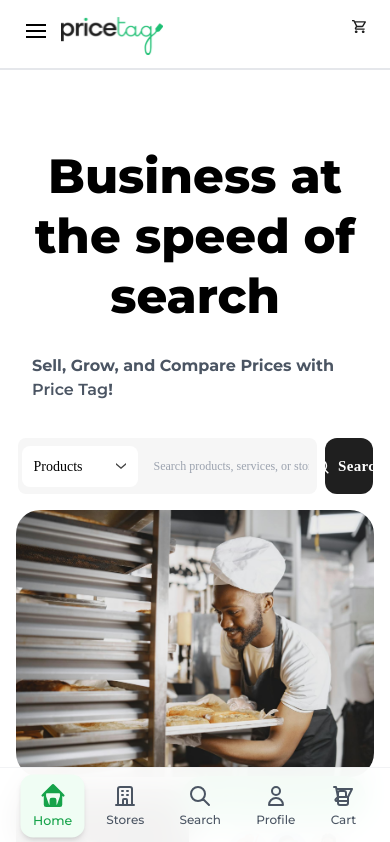
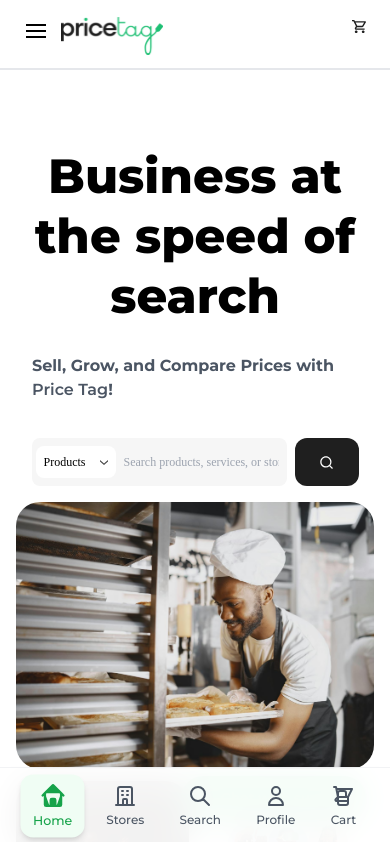
Before and after one commit to price-tag-tech/pricetag-frontend, a React (Create React App) app: page / in a window 390 px wide. Shown: the top 842 px of the page. Built offline with nearby package versions, Linux system fonts and the light colour scheme.

Commit message:
make search component more responsive

```diff
--- a/src/components/common/SearchBar.tsx
+++ b/src/components/common/SearchBar.tsx
@@ -29,25 +29,25 @@ const SearchBar: React.FC<SearchBarProps> = ({
   };
 
   return (
-    <div className="flex justify-center items-start w-full max-w-[595px] h-14">
+    <div className="flex justify-center items-start w-full max-w-[595px] gap-2">
       {/* Main search area */}
-      <div className="relative flex items-center w-[457px] h-14 rounded-lg bg-[#f6f6f6]">
+      <div className="relative flex items-center flex-1 h-12 sm:h-14 rounded-lg bg-[#f6f6f6]">
         {/* Category selector dropdown */}
         <div className="relative flex items-center h-full ml-1">
           <button
             onClick={toggleDropdown}
-            className="flex items-center justify-between w-[7.25rem] h-[2.5625rem] rounded-lg bg-white px-3 focus:outline-none"
+            className="flex items-center justify-between w-20 sm:w-[7.25rem] h-8 sm:h-[2.5625rem] rounded-lg bg-white px-2 sm:px-3 focus:outline-none"
           >
-            <span className="text-black font-['Poppins'] text-sm font-medium leading-normal">
+            <span className="text-black font-['Poppins'] text-xs sm:text-sm font-medium leading-normal truncate">
               {selectedCategory}
             </span>
             <svg
-              width={10}
-              height={6}
+              width={8}
+              height={5}
               viewBox="0 0 10 6"
               fill="none"
               xmlns="http://www.w3.org/2000/svg"
-              className={`transition-transform duration-200 ${isDropdownOpen ? 'rotate-180' : ''}`}
+              className={`transition-transform duration-200 ml-1 flex-shrink-0 ${isDropdownOpen ? 'rotate-180' : ''}`}
             >
               <path d="M10 0V1.71429L5 6L0 1.71429V0L5 4.28571L10 0Z" fill="#444444" />
             </svg>
@@ -55,12 +55,12 @@ const SearchBar: React.FC<SearchBarProps> = ({
 
           {/* Dropdown menu */}
           {isDropdownOpen && (
-            <div className="absolute top-full left-0 w-[7.25rem] mt-1 bg-white rounded-lg shadow-md z-10">
+            <div className="absolute top-full left-0 w-20 sm:w-[7.25rem] mt-1 bg-white rounded-lg shadow-md z-10">
               <ul>
                 {['Products', 'Services', 'Stores'].map((category) => (
                   <li
                     key={category}
-                    className="px-3 py-2 hover:bg-gray-100 cursor-pointer text-black font-['Poppins'] text-sm"
+                    className="px-2 sm:px-3 py-2 hover:bg-gray-100 cursor-pointer text-black font-['Poppins'] text-xs sm:text-sm truncate"
                     onClick={() => {
                       setSelectedCategory(category);
                       setIsDropdownOpen(false);
@@ -81,28 +81,28 @@ const SearchBar: React.FC<SearchBarProps> = ({
           onChange={(e) => setQuery(e.target.value)}
           onKeyDown={handleKeyDown}
           placeholder={placeholder}
-          className="flex-grow h-full bg-transparent border-none outline-none pl-4 pr-2 text-[#636466] font-['Poppins'] text-xs"
+          className="flex-grow h-full bg-transparent border-none outline-none pl-2 sm:pl-4 pr-2 text-[#636466] font-['Poppins'] text-xs placeholder:text-xs sm:placeholder:text-sm"
         />
       </div>
 
       {/* Search button */}
       <Button
         onClick={handleSearch}
-        className="flex justify-center items-center w-[7.75rem] h-14 rounded-lg bg-[#1f1f1f] ml-2 hover:bg-black transition-colors"
+        className="flex justify-center items-center w-16 sm:w-[7.75rem] h-12 sm:h-14 rounded-lg bg-[#1f1f1f] hover:bg-black transition-colors flex-shrink-0"
         disableFocusRing={true}
         variant="secondary"
       >
         <svg
-          width={17}
-          height={17}
+          width={15}
+          height={15}
           viewBox="0 0 17 17"
           fill="none"
           xmlns="http://www.w3.org/2000/svg"
-          className="mr-2"
+          className="sm:mr-2"
         >
           <path d="M12.7719 11.7704L15.8057 14.8035L14.8034 15.8058L11.7704 12.772C10.6418 13.6767 9.23807 14.1687 7.79166 14.1667C4.27266 14.1667 1.41666 11.3107 1.41666 7.79169C1.41666 4.27269 4.27266 1.41669 7.79166 1.41669C11.3107 1.41669 14.1667 4.27269 14.1667 7.79169C14.1687 9.2381 13.6766 10.6418 12.7719 11.7704ZM11.351 11.2448C12.25 10.3204 12.752 9.08116 12.75 7.79169C12.75 5.05185 10.5308 2.83335 7.79166 2.83335C5.05182 2.83335 2.83332 5.05185 2.83332 7.79169C2.83332 10.5308 5.05182 12.75 7.79166 12.75C9.08113 12.7521 10.3203 12.25 11.2448 11.3511L11.351 11.2448Z" fill="white" />
         </svg>
-        <span className="text-white font-['Poppins'] text-[.9375rem] leading-normal">
+        <span className="hidden sm:inline text-white font-['Poppins'] text-sm sm:text-[.9375rem] leading-normal">
           Search
         </span>
       </Button>
```
